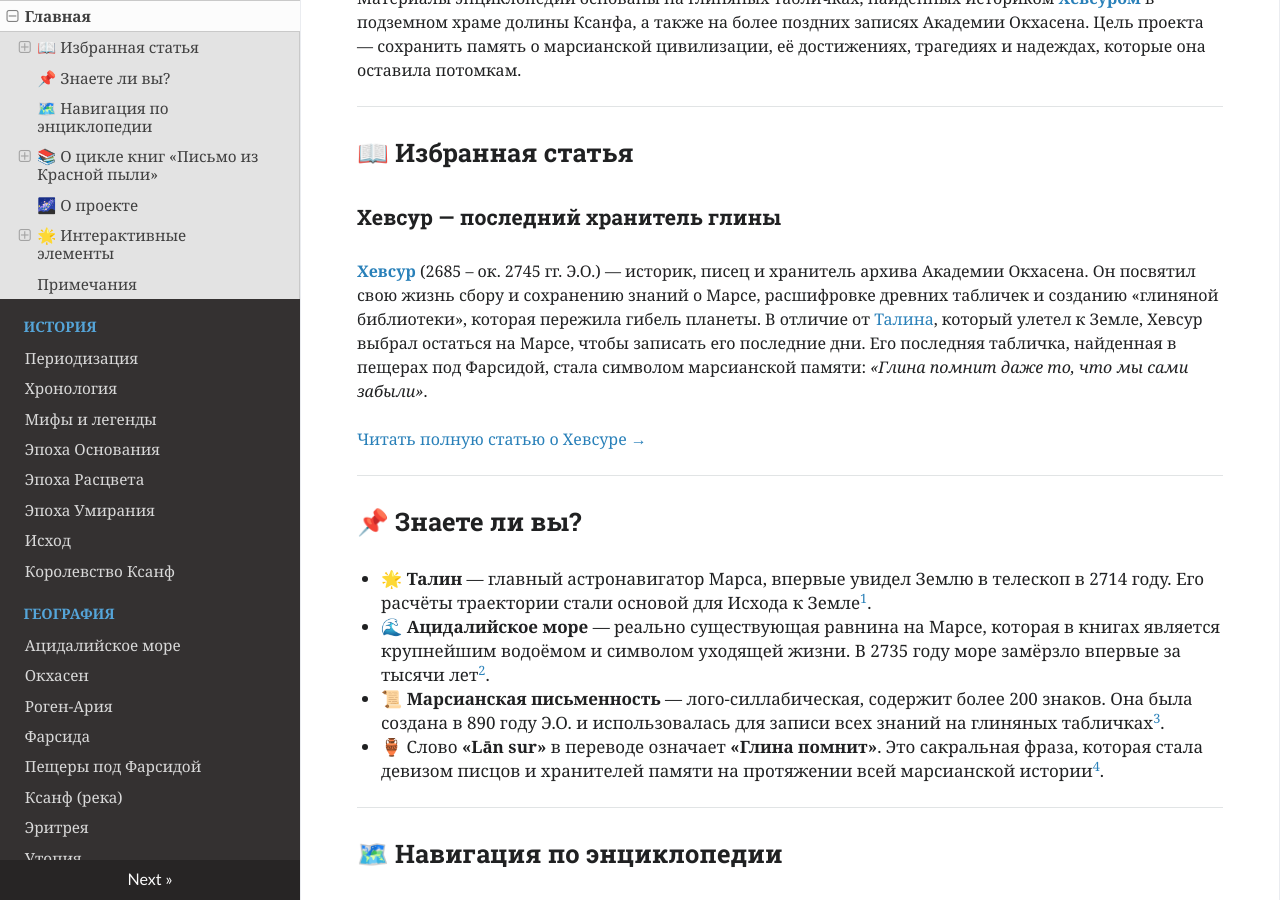
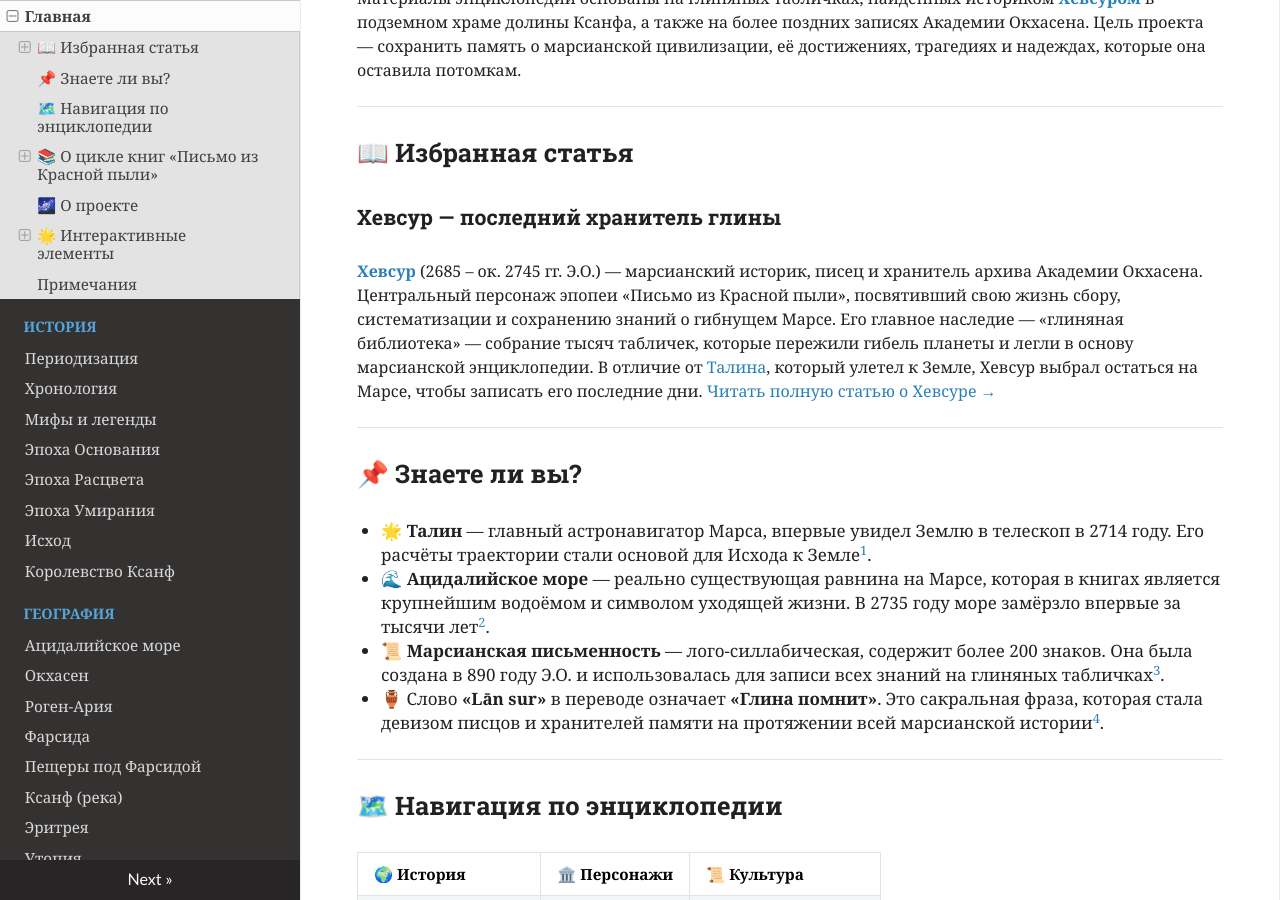
Before and after one commit to ivanhohlov14-bit/mars-encyclopedia, an MkDocs documentation site: the page built from docs/index.md, in a window 1280 px wide and 900 px high, scrolled down 575 px. Built offline with MkDocs 1.6.1, drawn with Linux system fonts in a browser that asks for light colours; nearby versions of some CDN libraries.

Commit message:
Update index.md

```diff
--- a/docs/index.md
+++ b/docs/index.md
@@ -37,8 +37,7 @@
 
 ### Хевсур — последний хранитель глины
 
-**[Хевсур](people/hevsur.md)** (2685 – ок. 2745 гг. Э.О.) — историк, писец и хранитель архива Академии Окхасена. Он посвятил свою жизнь сбору и сохранению знаний о Марсе, расшифровке древних табличек и созданию «глиняной библиотеки», которая пережила гибель планеты. В отличие от [Талина](people/talin.md), который улетел к Земле, Хевсур выбрал остаться на Марсе, чтобы записать его последние дни. Его последняя табличка, найденная в пещерах под Фарсидой, стала символом марсианской памяти: *«Глина помнит даже то, что мы сами забыли»*.
-
+**[Хевсур](people/hevsur.md)** (2685 – ок. 2745 гг. Э.О.) — марсианский историк, писец и хранитель архива Академии Окхасена. Центральный персонаж эпопеи «Письмо из Красной пыли», посвятивший свою жизнь сбору, систематизации и сохранению знаний о гибнущем Марсе. Его главное наследие — «глиняная библиотека» — собрание тысяч табличек, которые пережили гибель планеты и легли в основу марсианской энциклопедии. В отличие от [Талина](people/talin.md), который улетел к Земле, Хевсур выбрал остаться на Марсе, чтобы записать его последние дни.
 [Читать полную статью о Хевсуре →](people/hevsur.md)
 
 ---
```
